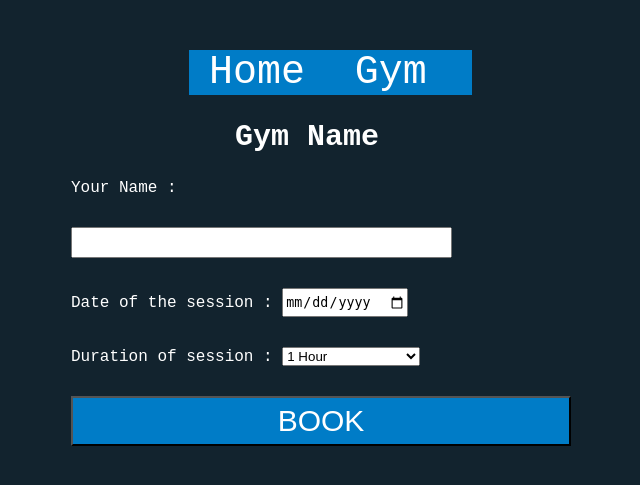
After one commit to Lekipising/gym_management_system, a PHP site: page /book.html in a window 1280 px wide. The commit adds this page. Shown: the top 485 px of the page, without its empty margins (333-973 px from the left). Run offline with PHP 8.4, Linux system fonts and the light colour scheme.

Commit message:
book, view

```diff
--- /dev/null
+++ b/book.html
@@ -0,0 +1,39 @@
+<!DOCTYPE html>
+<html lang="en">
+
+<head>
+    <meta charset="UTF-8">
+    <meta http-equiv="X-UA-Compatible" content="IE=edge">
+    <meta name="viewport" content="width=device-width, initial-scale=1.0">
+    <link rel="stylesheet" href="index.css">
+    <title>Book a spot</title>
+</head>
+
+<body>
+    <nav>
+        <ul>
+            <li> <a href="home.html">Home</a></li>
+            <li><a href="gym.html">Gym</a></li>
+        </ul>
+    </nav>
+
+    <div class="booking">
+        <h2>Gym Name</h2>
+        <form action="">
+            <label for="name">Your Name : </label>
+            <input type="text" name="name" id="name"> <br>
+            <label for="date">Date of the session : </label>
+            <input type="date" name="date" id="date"> <br>
+            <label for="time">Duration of session :</label>
+            <select id="time" name="time"> <br>
+                <option value="1.0">1 Hour</option>
+                <option value="1.5">1 Hour 30 Minutes</option>
+                <option value="2.0">2 Hours</option>
+                <option value="2.5">2 Hours 30 Minutes</option>
+            </select> <br>
+            <input type="submit" value="BOOK">
+        </form>
+    </div>
+</body>
+
+</html>
--- a/index.css
+++ b/index.css
@@ -170,3 +170,81 @@ nav>ul>li>a {
         font-size: 11px
     }
 }
+
+.onegym {
+    margin-left: 10%;
+    margin-top: 10%;
+    margin-bottom: 200px;
+}
+
+.onegym>img{
+    width: 50%;
+    margin: 0px;
+    padding: 0px;
+    float: left;
+}
+.onegym>.details{
+    float: left;
+    margin-left: 50px;
+}
+.onegym>.details>h1>a{
+    color: white;
+    text-decoration: underline;
+}
+
+.booking {
+    width: 40%;
+    margin-left: 30%;
+}
+
+.booking > h2 {
+    text-align: center;
+    font-size: 30px;
+}
+
+.booking > form > label{
+    padding-top: 30px;
+}
+.booking > form > input {
+    margin-top: 30px;
+    height: 25px;
+}
+.booking > form > input[type=text] {
+    width: 373px;}
+
+.booking > form > input[type=submit] {
+    width: 500px;
+    height: 50px;
+    background-color: #007CC7;
+    color: white;
+    font-size: 30px;
+}
+.booking > form > select {
+    margin-top: 30px;
+}
+
+.allgym {
+    /* width: 90%; */
+    margin-top: 100px;
+    /* margin-left: 50px; */
+}
+.allgym > .obegym {
+    float: left;
+    margin-right: 30px;
+    margin-bottom: 30px;
+    border: 2px solid blue;
+    border-radius: 10px;
+}
+.allgym > .obegym >img{
+    height: 200px;
+    width: 350px;
+}
+
+.allgym > .obegym>.det {
+    padding-left: 120px;
+}
+
+.allgym > .obegym>.det > h3 > a{
+    color: white;
+    text-decoration: underline;
+}
```
Also changed, not shown: gitview.html (added, +42 -0 lines), gym.html (+127 -0 lines).
